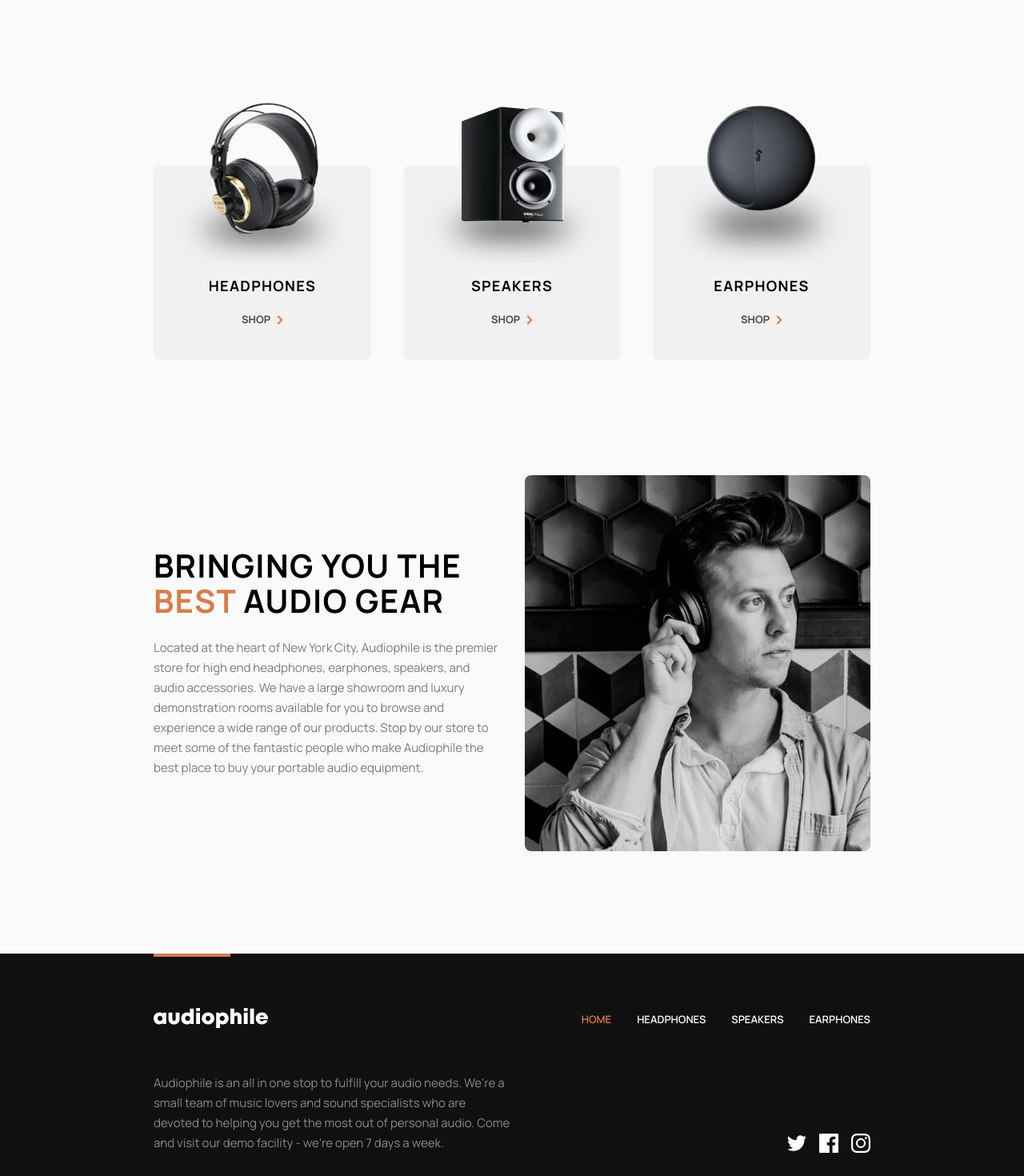
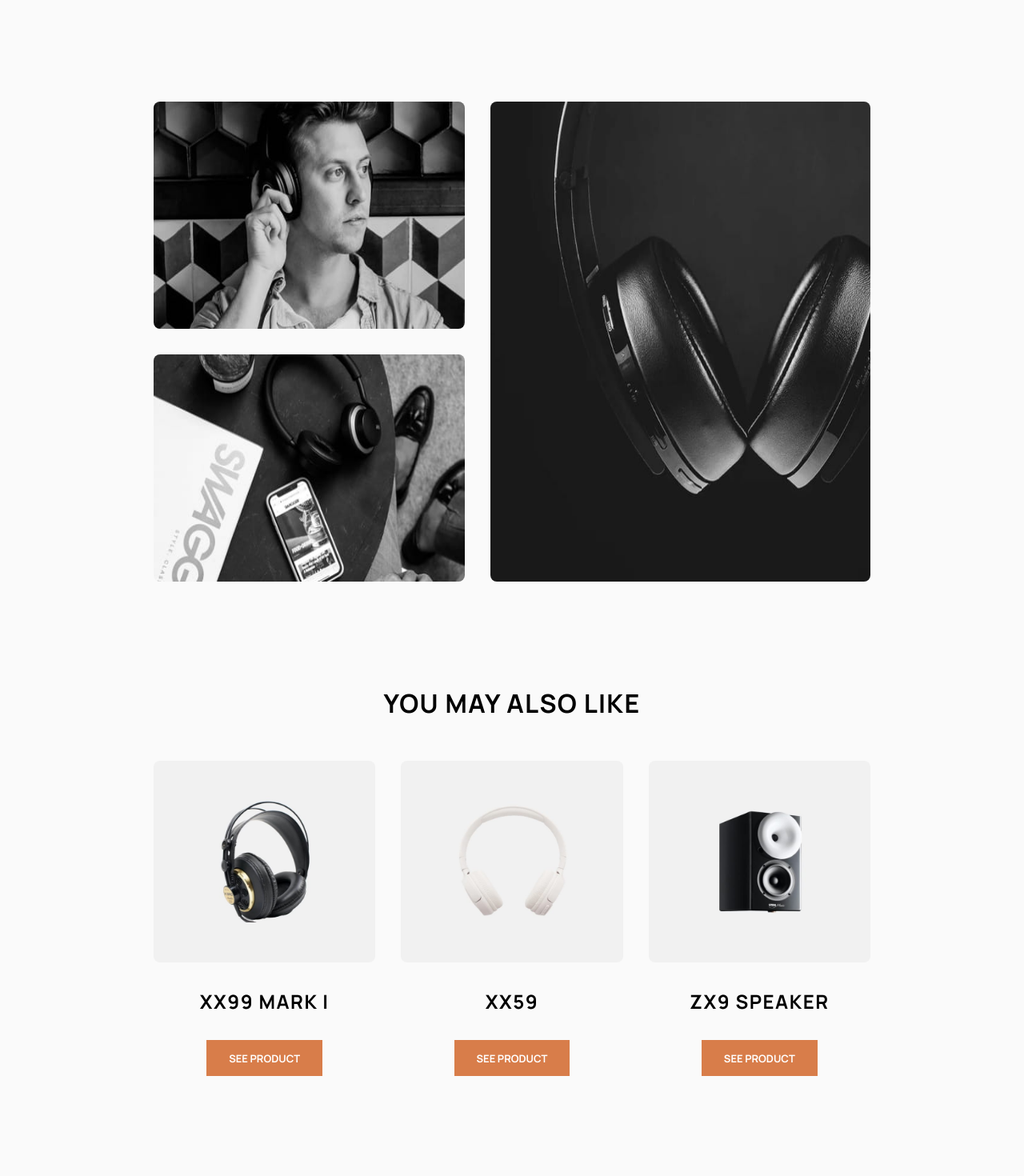
Before and after one commit to emekafredy/audiophile_ecommerce, a React (Vite) app: page /product/xx99-mark-two-headphones in a window 1280 px wide. Shown: the part 1160-2630 px from the top of the page at 80% size. Built offline with nearby package versions, Linux system fonts and the light colour scheme.

Commit message:
set up images and others sections

```diff
--- a/src/components/Common/Categories.jsx
+++ b/src/components/Common/Categories.jsx
@@ -14,18 +14,17 @@ function Categories({ data }) {
   return (
     <div className="bg-white-200 pt-52 pb-36">
       <div
-        className="grid sm-max:grid-cols-1 md-min:grid-cols-3
-          sm-max:gap-32 md-min:gap-2 lg-min:gap-4 xl-min:gap-10
-          sm-max:w-[90%] md-min:w-[88%] lg-min:w-[70%] m-auto xs-min:px-0 sm-min:px-20 md-min:px-0"
+        className="flex sm-max:flex-col md-min:flex-row sm-max:gap-32 md-min:gap-4 lg-min:gap-8 items-center justify-between
+          sm-max:w-[90%] md-min:w-[88%] lg-min:w-[70%] m-auto"
       >
-        {data.map((category) => {
+        {data?.map((category) => {
           return (
             <div
+              key={category.id}
               role="button"
               tabIndex={Number(category.id)}
-              key={category.id}
               className="text-center bg-gray-100 rounded-lg text-black-200
-                hover:text-orange-200 hover:opacity-100 cursor-pointer"
+            hover:text-orange-200 hover:opacity-100 cursor-pointer w-[100%]"
               onClick={() => navigateCategory(category.name)}
               onKeyDown={() => navigateCategory(category.name)}
             >
--- a/src/components/ProductDetails/Images.jsx
+++ b/src/components/ProductDetails/Images.jsx
@@ -1,9 +1,59 @@
-// import PropTypes from 'prop-types';
+import PropTypes from 'prop-types';
 
-function Images() {
-  return <div className="bg-white-200 pt-32">hello</div>;
+function Images({ gallery, screenSize, name }) {
+  return (
+    <div className="bg-white-200 pt-32">
+      <div
+        className="flex sm-max:flex-col md-min:flex-row gap-8 items-center justify-between
+          sm-max:w-[90%] md-min:w-[88%] lg-min:w-[70%] m-auto
+          md-min:h-[500px] lg-min:h-[500px] xl-min:h-[600px] 2xl-min:h-[750px]"
+      >
+        <div className="sm-max:w-[100%] md-min:w-[45%] h-[100%]">
+          <div className="flex flex-col gap-8 items-center justify-between h-[100%]">
+            <img
+              src={gallery.first[`${screenSize}`]}
+              className="h-[50%] w-full rounded-lg mb"
+              alt={`${name}-1`}
+            />
+            <img
+              src={gallery.second[`${screenSize}`]}
+              className="h-[50%] w-full rounded-lg"
+              alt={`${name}-2`}
+            />
+          </div>
+        </div>
+        <div className="sm-max:w-[100%] md-min:w-[55%] h-[100%]">
+          <img
+            src={gallery.third[`${screenSize}`]}
+            className="h-full w-full rounded-lg"
+            alt={`${name}-3`}
+          />
+        </div>
+      </div>
+    </div>
+  );
 }
 
-// Images.propTypes = {};
+Images.propTypes = {
+  gallery: PropTypes.shape({
+    first: PropTypes.shape({
+      desktop: PropTypes.string.isRequired,
+      tablet: PropTypes.string.isRequired,
+      mobile: PropTypes.string.isRequired,
+    }).isRequired,
+    second: PropTypes.shape({
+      desktop: PropTypes.string.isRequired,
+      tablet: PropTypes.string.isRequired,
+      mobile: PropTypes.string.isRequired,
+    }).isRequired,
+    third: PropTypes.shape({
+      desktop: PropTypes.string.isRequired,
+      tablet: PropTypes.string.isRequired,
+      mobile: PropTypes.string.isRequired,
+    }).isRequired,
+  }).isRequired,
+  screenSize: PropTypes.string.isRequired,
+  name: PropTypes.string.isRequired,
+};
 
 export default Images;
--- /dev/null
+++ b/src/components/ProductDetails/OtherProducts.jsx
@@ -0,0 +1,67 @@
+import { Link } from 'react-router-dom';
+import PropTypes from 'prop-types';
+import { Button } from '../Common';
+
+function OtherProducts({ otherProducts, screenSize }) {
+  return (
+    <div className="bg-white-200 pt-32 text-center">
+      <h2
+        className="uppercase font-bold text-black-200 leading-26
+              sm-max:text-lg md-min:text-2xl sm-max:tracking-xs md-min:tracking-sm pb-12"
+      >
+        You may also like
+      </h2>
+
+      <div
+        className="flex sm-max:flex-col md-min:flex-row sm-max:gap-20 md-min:gap-4 lg-min:gap-8 items-center justify-between
+          sm-max:w-[90%] md-min:w-[88%] lg-min:w-[70%] m-auto"
+      >
+        {otherProducts?.map((prod) => {
+          return (
+            <div key={prod.slug} className="w-[100%]">
+              <img
+                src={prod.image[`${screenSize}`]}
+                className="h-auto w-full rounded-lg"
+                alt={prod.slug}
+              />
+
+              <p className="uppercase text-lg font-bold leading-33 text-black-200 tracking-md my-8">
+                {prod.name}
+              </p>
+
+              <Button
+                primary
+                uppercase
+                content={
+                  <Link
+                    to={`/product/${prod.slug}`}
+                    className="uppercase text-xs font-bold leading-19"
+                  >
+                    See product
+                  </Link>
+                }
+              />
+            </div>
+          );
+        })}
+      </div>
+    </div>
+  );
+}
+
+OtherProducts.propTypes = {
+  otherProducts: PropTypes.arrayOf(
+    PropTypes.shape({
+      slug: PropTypes.string.isRequired,
+      name: PropTypes.string.isRequired,
+      image: PropTypes.shape({
+        desktop: PropTypes.string.isRequired,
+        tablet: PropTypes.string.isRequired,
+        mobile: PropTypes.string.isRequired,
+      }).isRequired,
+    }).isRequired,
+  ).isRequired,
+  screenSize: PropTypes.string.isRequired,
+};
+
+export default OtherProducts;
--- a/src/components/ProductDetails/index.jsx
+++ b/src/components/ProductDetails/index.jsx
@@ -1,4 +1,5 @@
 import Features from './Features';
 import Images from './Images';
+import OtherProducts from './OtherProducts';
 
-export { Features, Images };
+export { Features, Images, OtherProducts };
--- a/src/pages/Product/index.jsx
+++ b/src/pages/Product/index.jsx
@@ -10,7 +10,11 @@ import {
 import { getProductsState } from '../../store/slices/product';
 import ProductSummarySection from '../../components/Common/ProductSummarySection';
 import { categoriesData, audioGearData } from '../../data';
-import { Features } from '../../components/ProductDetails';
+import {
+  Features,
+  Images,
+  OtherProducts,
+} from '../../components/ProductDetails';
 
 function Product() {
   const { screenSize } = useScreenSize();
@@ -46,6 +50,17 @@ function Product() {
             features={product.features}
             includes={product.includes}
           />
+
+          <Images
+            gallery={product.gallery}
+            screenSize={screenSize}
+            name={product.name}
+          />
+
+          <OtherProducts
+            otherProducts={product.others}
+            screenSize={screenSize}
+          />
         </>
       )}
 
--- a/src/store/slices/product.js
+++ b/src/store/slices/product.js
@@ -15,6 +15,24 @@ const initialState = {
     quantity: 0,
     features: '',
     includes: [],
+    gallery: {
+      first: {
+        desktop: '',
+        tablet: '',
+        mobile: '',
+      },
+      second: {
+        desktop: '',
+        tablet: '',
+        mobile: '',
+      },
+      third: {
+        desktop: '',
+        tablet: '',
+        mobile: '',
+      },
+    },
+    others: [],
   },
 };
 
```
